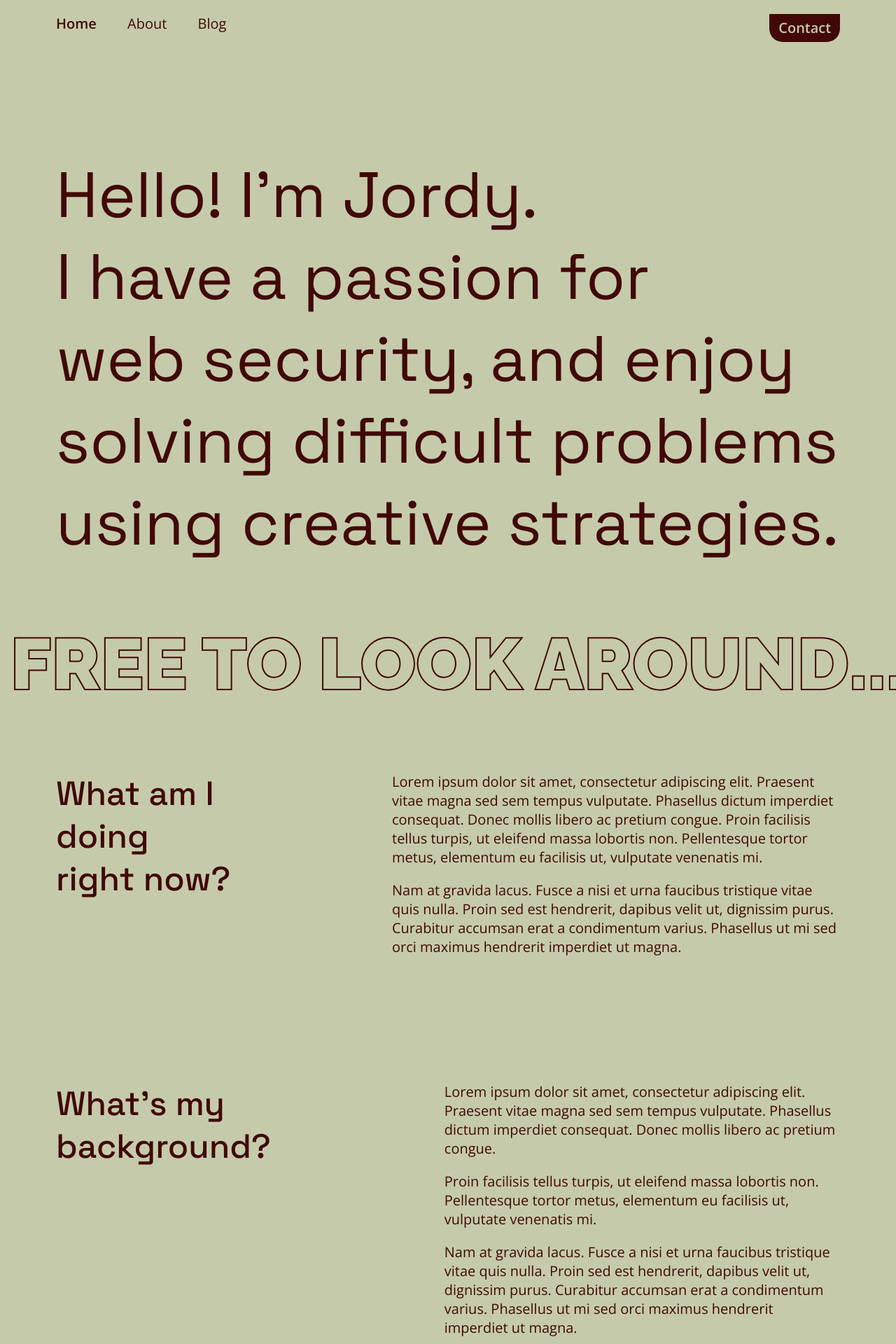
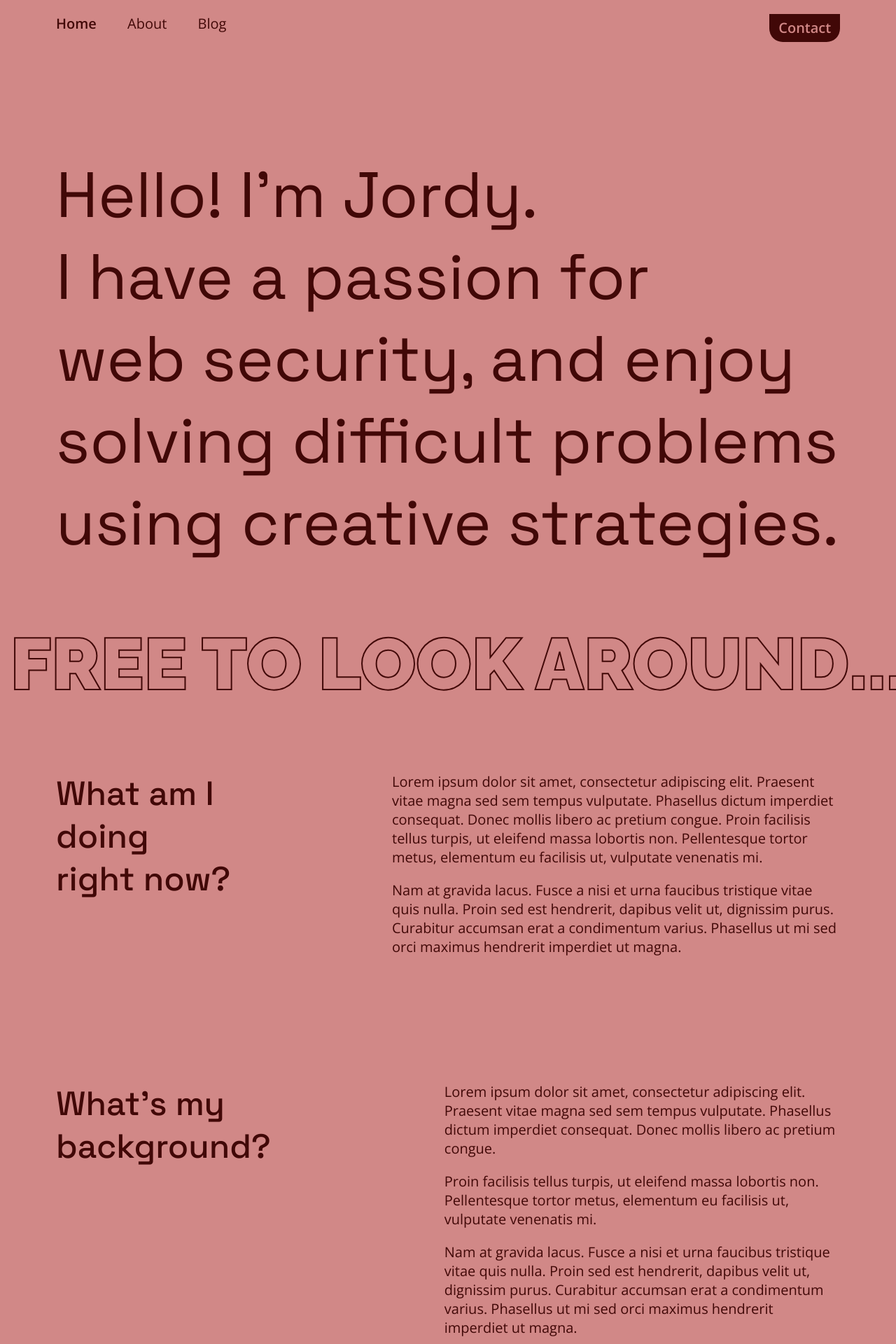
Before and after one commit to jschoolmeesters/portfolio, a Jekyll site: the page built from index.md, in a window 1280 px wide. Shown: the top 1920 px of the page at 70% size. Built offline with Jekyll 4.4.1, drawn with Linux system fonts in a browser that asks for light colours.

Commit message:
bg colors fix

```diff
--- a/_sass/components/_nav.scss
+++ b/_sass/components/_nav.scss
@@ -31,7 +31,7 @@
       background: #410807;
       padding: 0.4rem 0.8rem;
       border-radius: 0 0 1.2rem 1.2rem;
-      animation: coloranimation 30s infinite;
+      animation: coloranimation 40s infinite;
       float: right;
       font-weight: bold;
     }
--- a/_sass/pages/_index.scss
+++ b/_sass/pages/_index.scss
@@ -63,9 +63,10 @@
   height: 10rem;
   width: 100vw;
 }
+
 .text {
   white-space: nowrap;
-  animation: scroll 13s infinite linear, coloranimation 30s infinite;
+  animation: scroll 13s infinite linear, coloranimation 40s infinite;
   font-size: 6.5rem;
   font-weight: 1000;
   font-family: 'Raleway', sans-serif;
--- a/_sass/theme/_base.scss
+++ b/_sass/theme/_base.scss
@@ -9,26 +9,24 @@
 body {
   margin: 0;
   background: #E07371;
-  animation: bganimation 30s infinite;
+  animation: bganimation 40s infinite;
   overflow-x: hidden;
 }
 
 @keyframes bganimation {
-  0% {background: #E07371;}
-  12.5% {background: #F5DEB3;}
-  37.5% {background: #7AAE9C;}
-  62.5%{background: #67ABB7;}
-  87.5% {background: #E8D5F1;}
-  100% {background: #E07371;}
+  0% {background: #129EA5;}
+  25% {background: #F28482;}
+  50% {background: #7AAE9C;}
+  75%{background: #F1B555;}
+  100% {background: #129EA5;}
 }
 
 @keyframes coloranimation {
-  0% {color: #E07371;}
-  12.5% {color: #F5DEB3;}
-  37.5% {color: #7AAE9C;}
-  62.5%{color: #67ABB7;}
-  87.5% {color: #E8D5F1;}
-  100% {color: #E07371;}
+  0% {color: #129EA5;}
+  25% {color: #F28482;}
+  50% {color: #7AAE9C;}
+  75%{color: #F1B555;}
+  100% {color: #129EA5;}
 }
 
 * {
```
